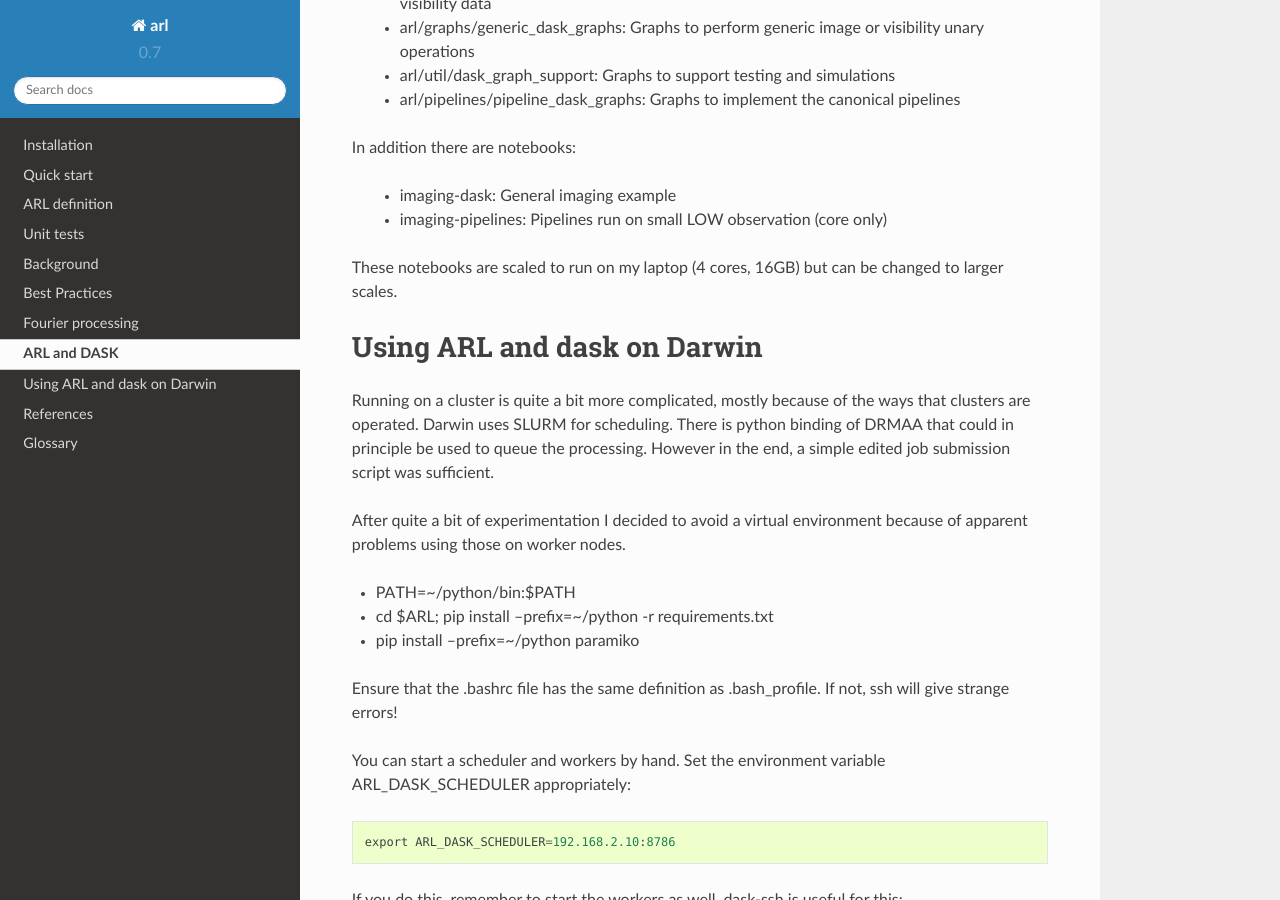
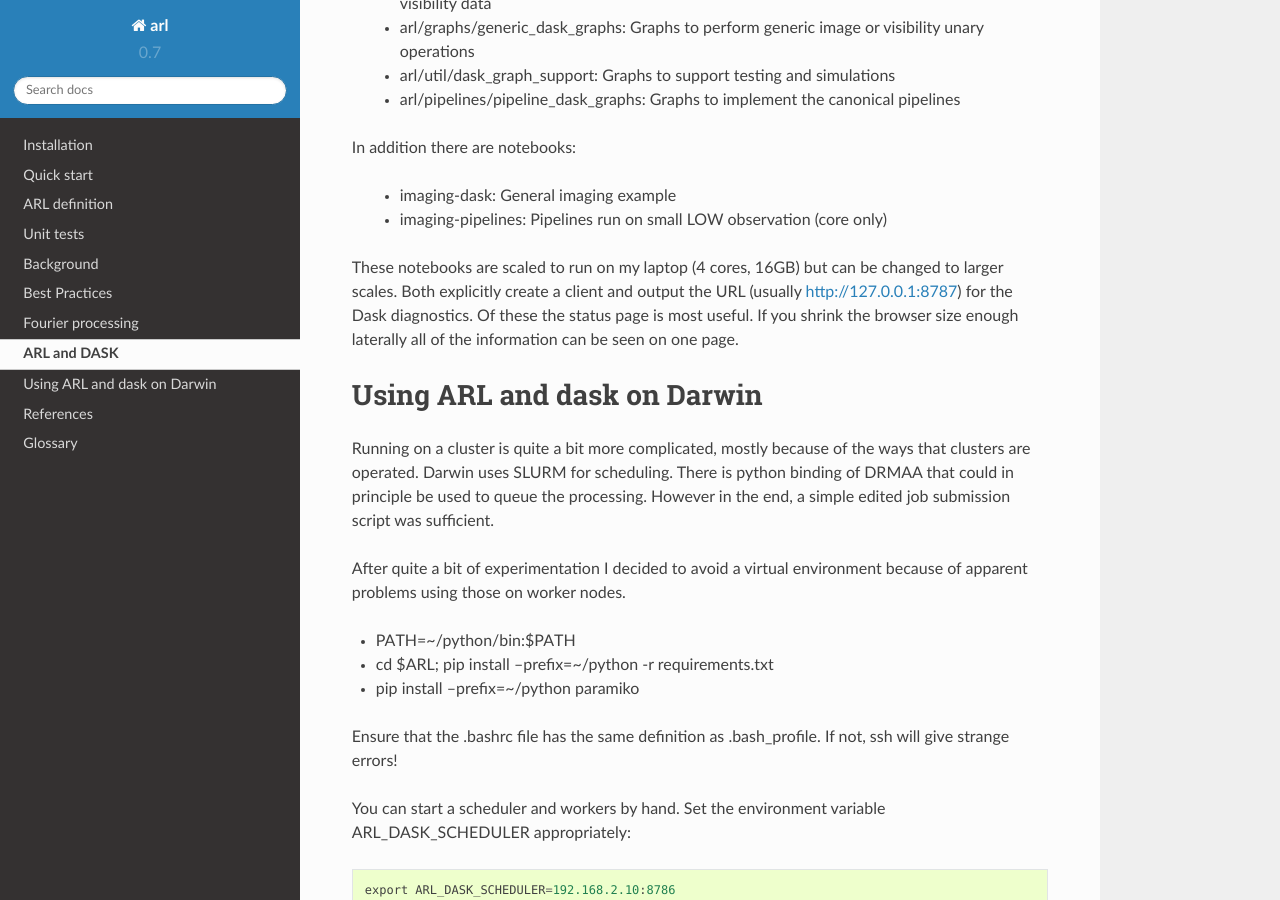
Before and after one commit to ska-telescope/ska-sdp-func-python, a Sphinx documentation site: the page built from docs/ARL_dask.rst, in a window 1280 px wide and 900 px high, scrolled down 576 px. Built offline with Sphinx 7.4.7 and the Read the Docs theme 2.0.0, drawn with Linux system fonts in a browser that asks for light colours; pages that are not in the unit, such as notebooks, are missing from menus.

Commit message:
Redefine imaging-dask to only make dirty images

```diff
--- a/docs/ARL_dask.rst
+++ b/docs/ARL_dask.rst
@@ -29,7 +29,9 @@ In addition there are notebooks:
     - imaging-dask: General imaging example
     - imaging-pipelines: Pipelines run on small LOW observation (core only)
 
-These notebooks are scaled to run on my laptop (4 cores, 16GB) but can be changed to larger scales.
+These notebooks are scaled to run on my laptop (4 cores, 16GB) but can be changed to larger scales. Both explicitly
+create a client and output the URL (usually http://127.0.0.1:8787) for the Dask diagnostics. Of these the status page
+is most useful. If you shrink the browser size enough laterally all of the information can be seen on one page.
 
 Using ARL and dask on Darwin
 ****************************
```
